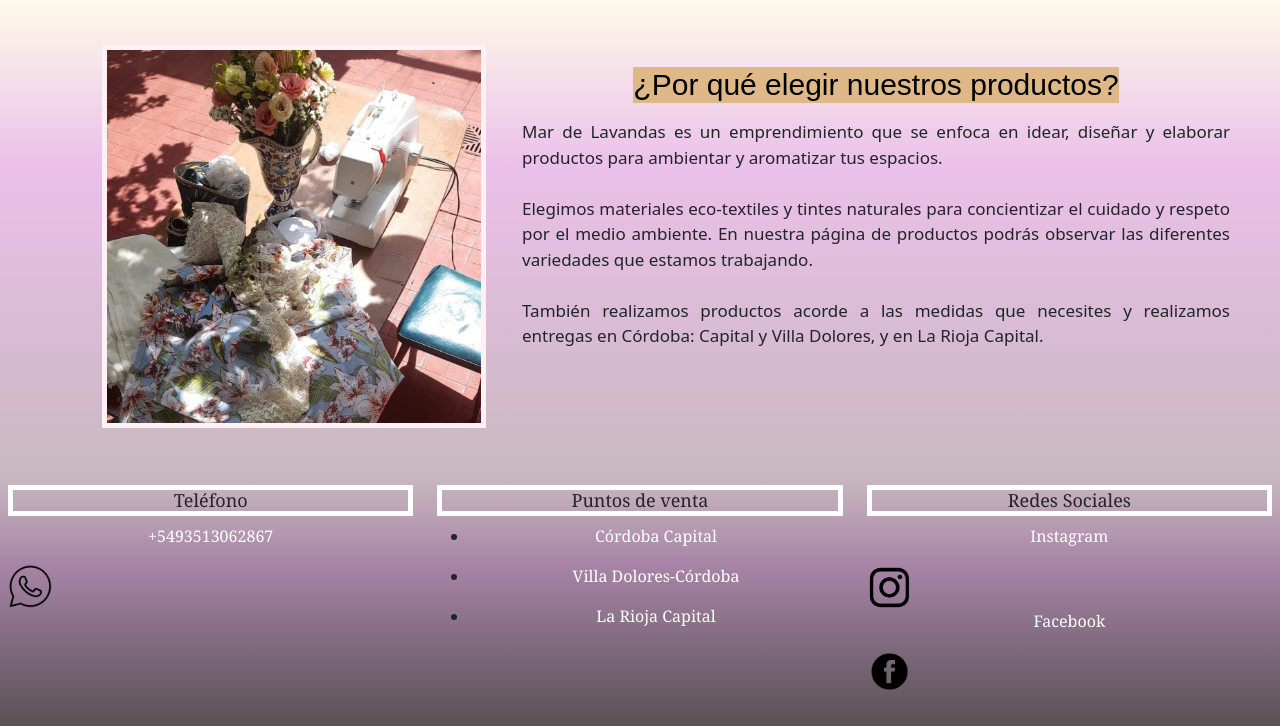
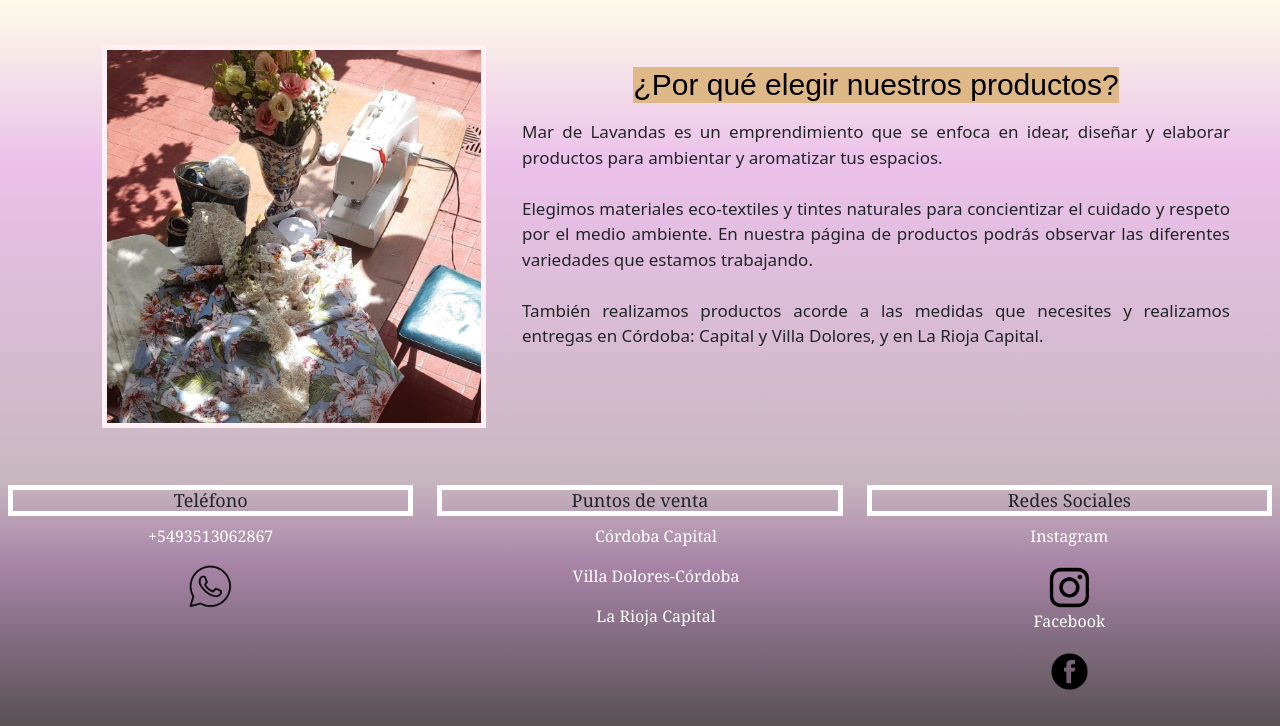
Before and after one commit to florencia15gomez/repogomez, a website: page index.html in a window 1280 px wide. Shown: the part 1533-2259 px from the top of the page. Drawn offline with nearby package versions, Linux system fonts and the light colour scheme; a web font is replaced by a local one.

Commit message:
Realicé los cambios que se me solicitaron, listo para entregar

```diff
--- a/css/parciales/_footer.scss
+++ b/css/parciales/_footer.scss
@@ -10,15 +10,22 @@
 
     .footer__h5{
         font-size: large;
-      }
+    }
+    .footer__list{
+        list-style: none;
+    }
     .footer__logo{
         filter: brightness(1.1);
         mix-blend-mode: multiply;
         width: 45px;
+        display: block;
+        margin: auto;
     }
     .footer__wp{
         filter: brightness(1.1);
         mix-blend-mode: multiply;
         width: 45px;
+        display: block;
+        margin: auto;
         }
 }
--- a/index.html
+++ b/index.html
@@ -130,7 +130,7 @@
         </div>
         <div class="col-lg-4 col-md-4 mb-4 foot">
           <h5 class="footer__h5">Puntos de venta</h5>
-          <ul>
+          <ul class="footer__list">
             <li>
               <p style="text-align: center; font-size: medium;">Córdoba Capital </p>
             </li>
```
Also changed, not shown: pages/contacto.html (+1 -1 lines), pages/galeria.html (+1 -1 lines), pages/nosotras.html (+8 -2 lines), pages/productos.html (+1 -1 lines), css/main.css, 1 other file.
